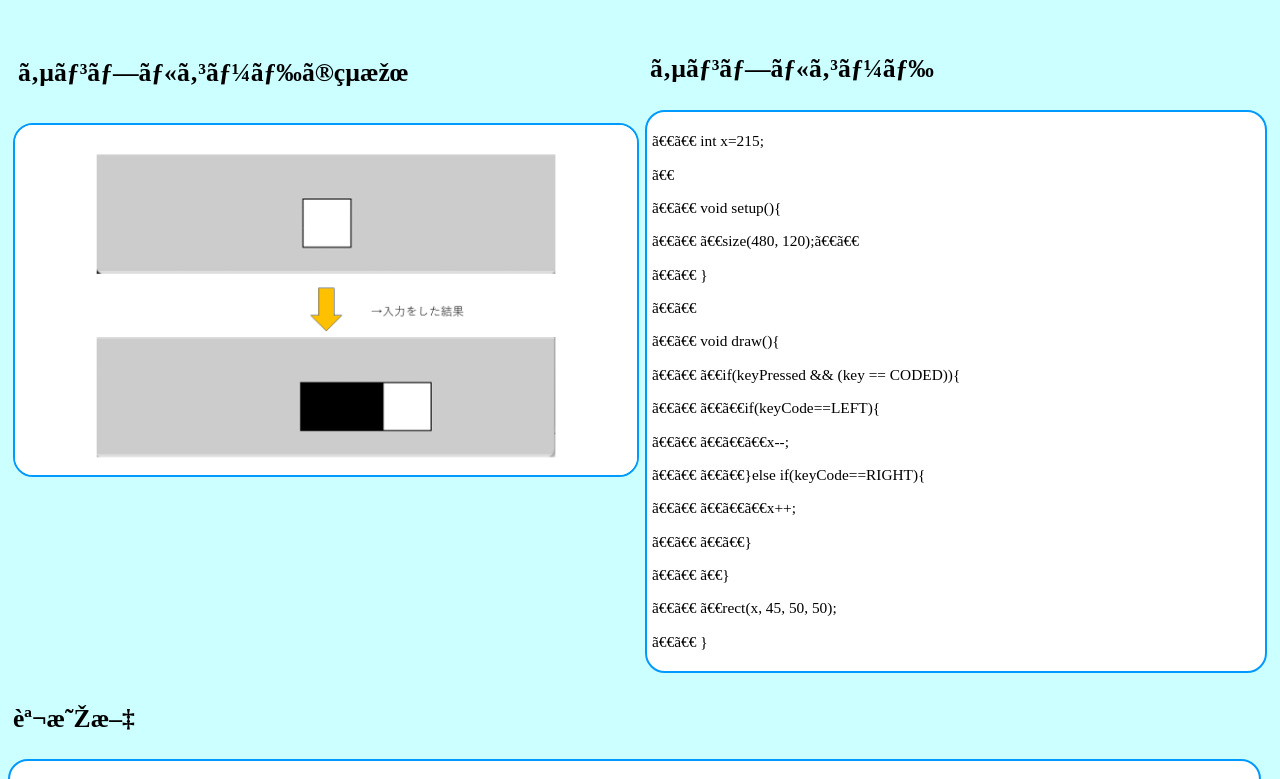
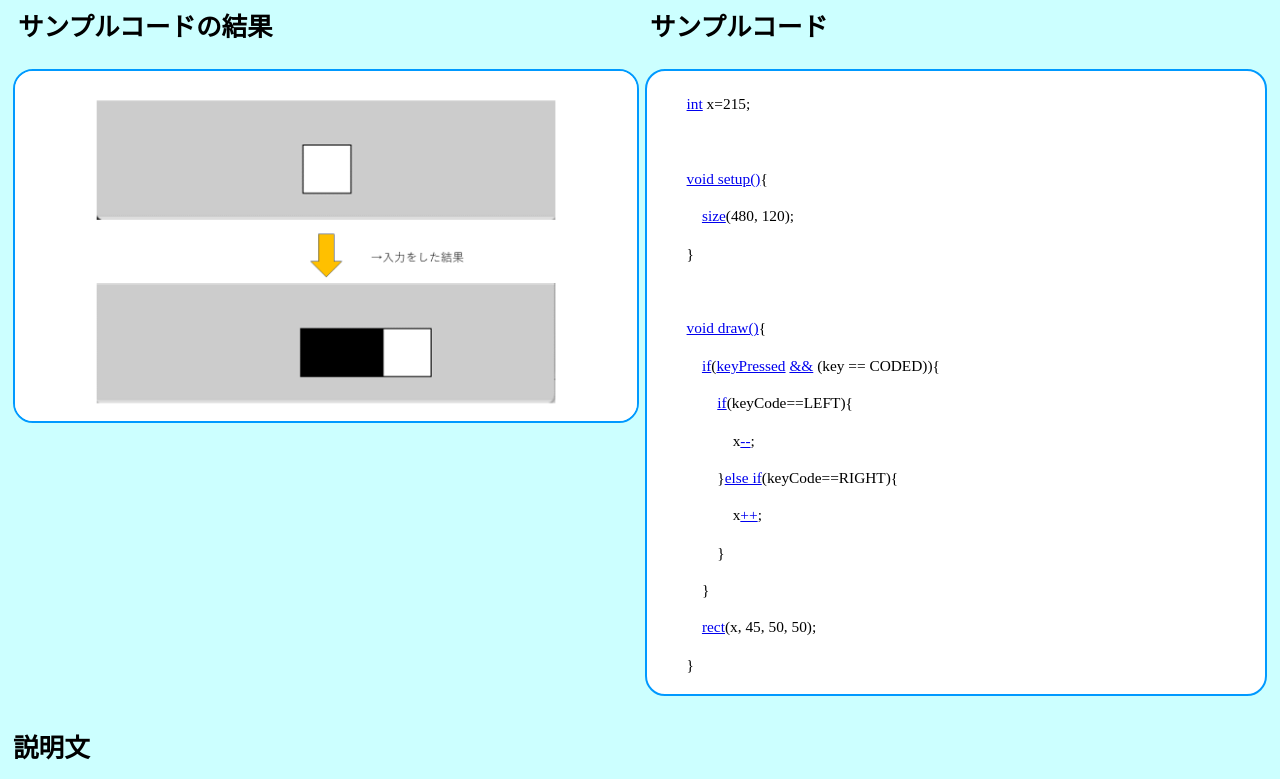
Before and after one commit to o-saringu/5-12, a plain HTML site: page index.html in a window 1280 px wide. Shown: the part 265-1044 px from the top of the page. Drawn offline with Linux system fonts and the light colour scheme.

Commit message:
Update index.html

```diff
--- a/index.html
+++ b/index.html
@@ -1,7 +1,14 @@
 <!DOCTYPE html>
+<html lang="jp">
+
 <head>
-<meta charset="UTF=8">
-<link rel="stylesheet" href="style.css">
+  <meta charset="UTF-8">
+  <link rel="stylesheet" href="style.css">
+  <meta name="viewport" content="width=device-width, initial-scale=1.0">
+
+<link rel="preconnect" href="https://fonts.googleapis.com">
+<link rel="preconnect" href="https://fonts.gstatic.com" crossorigin>
+<link href="https://fonts.googleapis.com/css2?family=Bangers&family=M+PLUS+1p:wght@500&family=Oswald&display=swap" rel="stylesheet">
 </head>
 
 <body>
@@ -22,21 +29,21 @@
 	<div class="yoko1">
 	<div class="komidasi2"><p>サンプルコード</div>
 <div class="code">
-	<p>　　	int x=215;
+	<p>　　	<a href="https://o-saringu.github.io/de-ta/"target="_blank" rel="noopener noreferrer" >int</a> x=215;
 	<p>
-	<p>　　	void setup(){
-	<p>　　	　size(480, 120);
+	<p>　　	<a href="https://o-saringu.github.io/5-2/"target="_blank" rel="noopener noreferrer" >void setup()</a>{
+	<p>　　	　<a href="https://o-saringu.github.io/size/"target="_blank" rel="noopener noreferrer" >size</a>(480, 120);
 	<p>　　	}
 	<p>
-	<p>　　	void draw(){
-	<p>　　	　if(keyPressed && (key == CODED)){
-	<p>　　	　　if(keyCode==LEFT){
-	<p>　　	　　　x--;
-	<p>　　	　　}else if(keyCode==RIGHT){
-	<p>　　	　　　x++;
+	<p>　　	<a href="https://o-saringu.github.io/size/"target="_blank" rel="noopener noreferrer" >void draw()</a>{
+	<p>　　	　<a href="https://o-saringu.github.io/if/"target="_blank" rel="noopener noreferrer" >if</a>(<a href="https://o-saringu.github.io/5-10/"target="_blank" rel="noopener noreferrer" >keyPressed</a> <a href="https://o-saringu.github.io/enzansi/"target="_blank" rel="noopener noreferrer" >&&</a> (key == CODED)){
+	<p>　　	　　<a href="https://o-saringu.github.io/if/"target="_blank" rel="noopener noreferrer" >if</a>(keyCode==LEFT){
+	<p>　　	　　　x<a href="https://o-saringu.github.io/enzansi/"target="_blank" rel="noopener noreferrer" >--</a>;
+	<p>　　	　　}<a href="https://o-saringu.github.io/if/"target="_blank" rel="noopener noreferrer" >else if</a>(keyCode==RIGHT){
+	<p>　　	　　　x<a href="https://o-saringu.github.io/enzansi/"target="_blank" rel="noopener noreferrer" >++</a>;
 	<p>　　	　　}
 	<p>　　	　}
-	<p>　　	　rect(x, 45, 50, 50);
+	<p>　　	　<a href="https://o-saringu.github.io/rect/"target="_blank" rel="noopener noreferrer" >rect</a>(x, 45, 50, 50);
 	<p>　　	}
 	</div>
 	</div>
```
